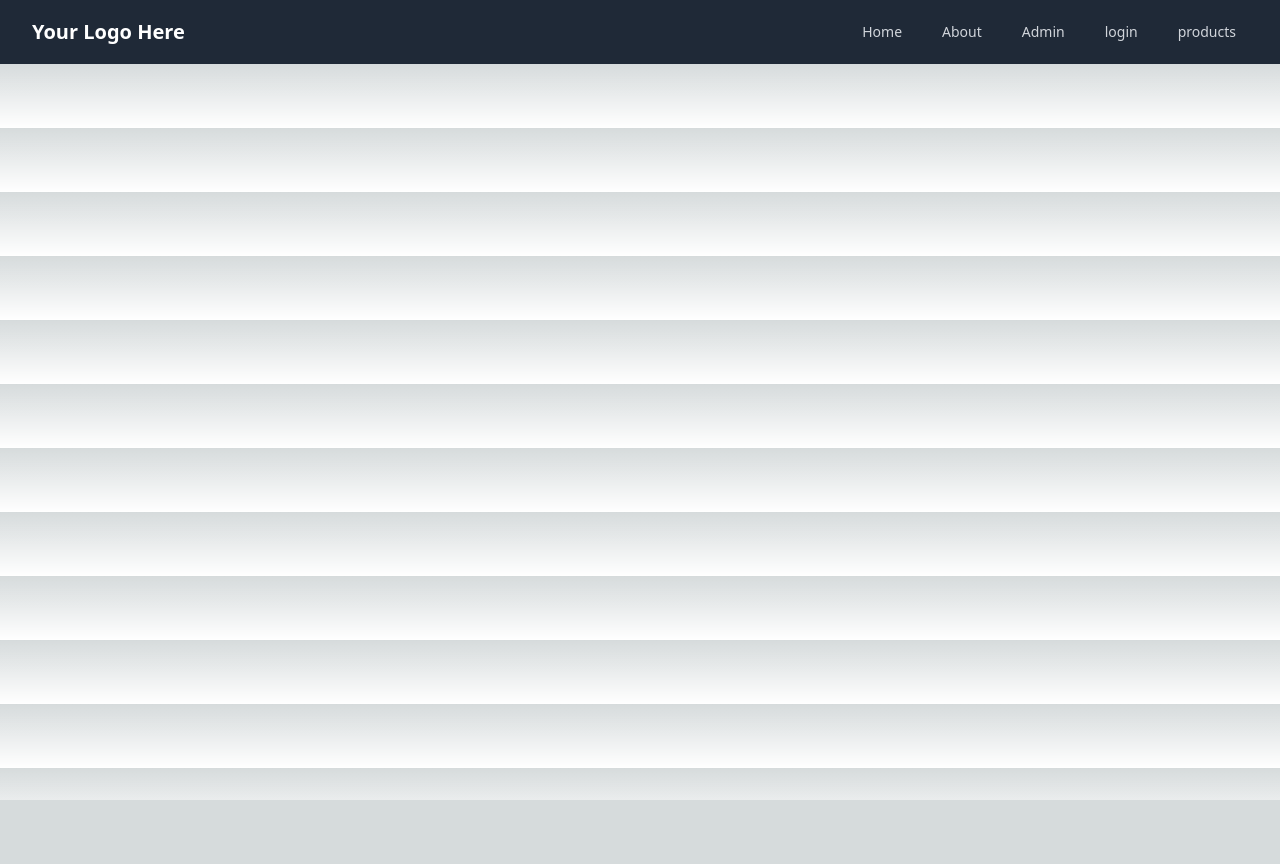
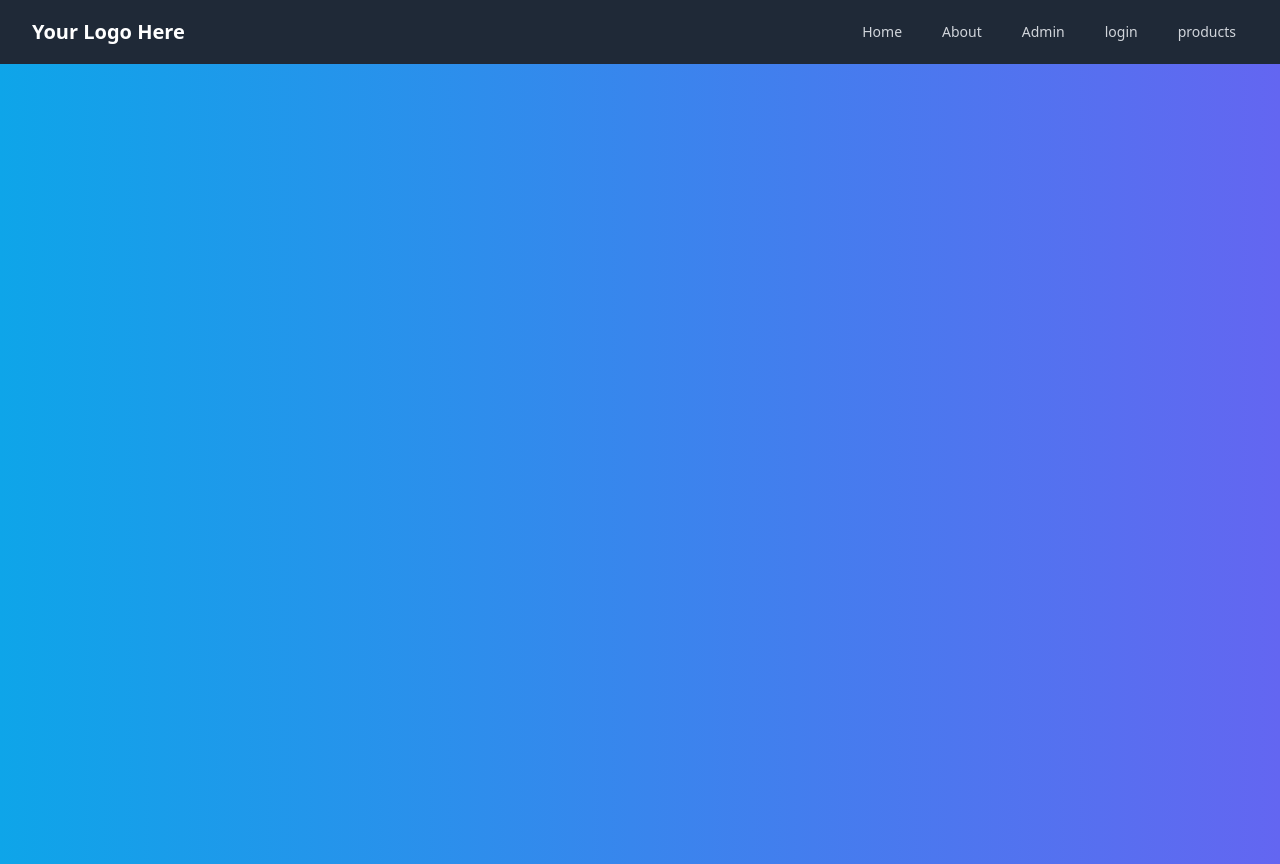
Before and after one commit to jacob98415/simple_next_chat, a Next.js app: page / in a window 1280 px wide. Before the commit the page ends 800 px from the top, so only its background shows below. Built offline with nearby package versions, Linux system fonts and the light colour scheme.

Commit message:
linearblue#added

```diff
--- a/src/pages/index.tsx
+++ b/src/pages/index.tsx
@@ -3,7 +3,10 @@ import { Inter } from "next/font/google";
 const inter = Inter({ subsets: ["latin"] });
 
 export default function Home() {
-  <main className={`h-screen bg-gradient-to-r from-sky-500 to-indigo-500`}>
+  return(
+    <main className={`h-screen bg-gradient-to-r from-sky-500 to-indigo-500`}>
 
   </main>
+  );
+
 }
```
